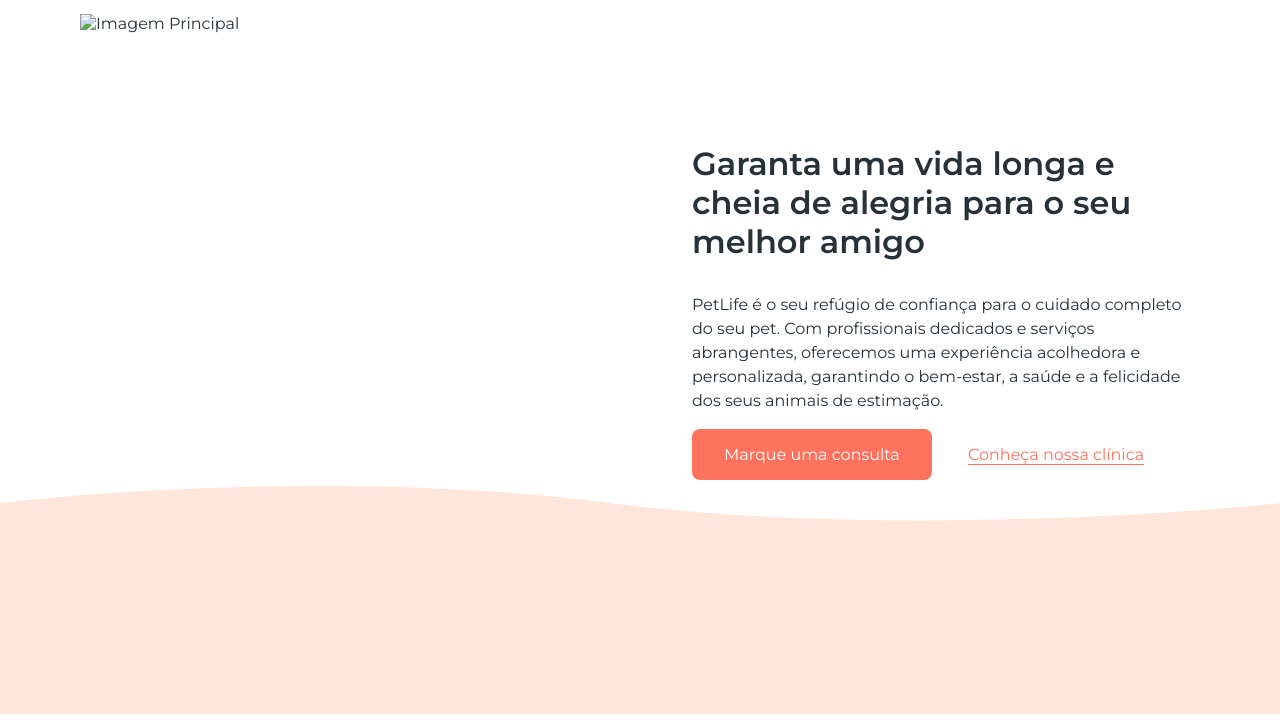
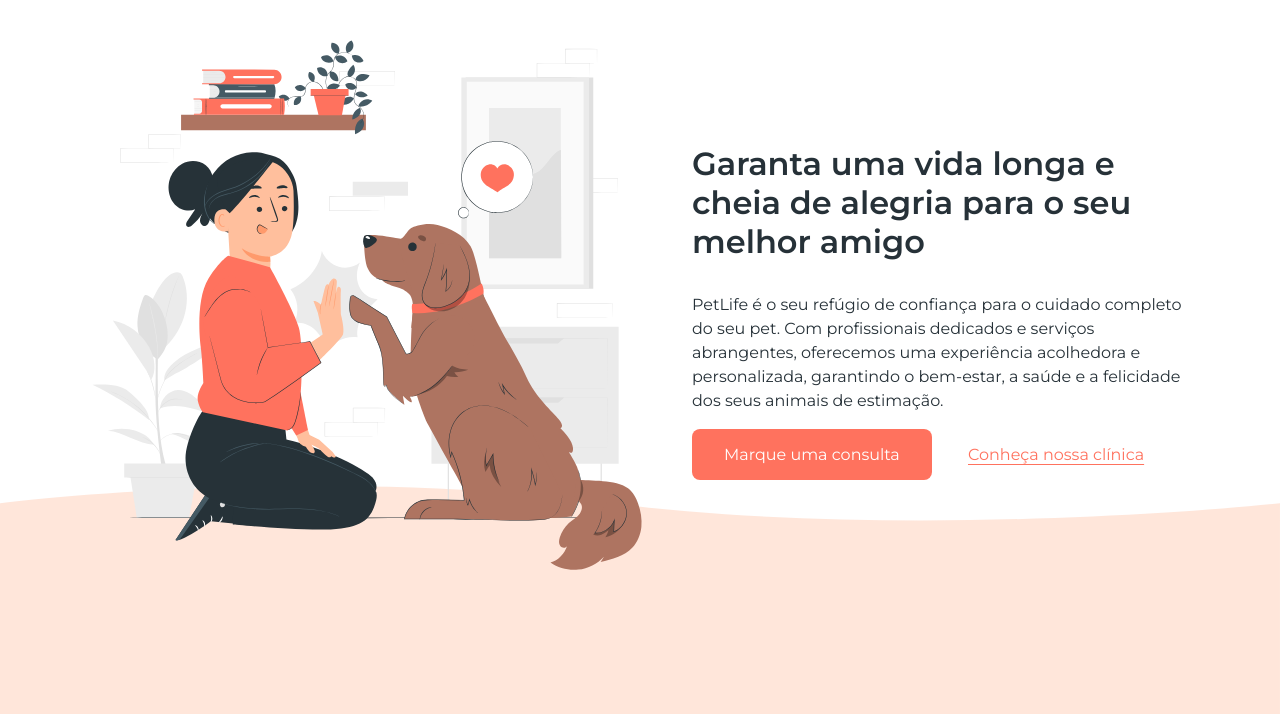
Before and after one commit to allymonteiro/PetLife, a plain HTML site: page index.html in a window 1280 px wide. Shown: the part 79-800 px from the top of the page. Drawn offline with Linux system fonts and the light colour scheme; the site is published under a folder, as on GitHub Pages, so addresses that start at the root find nothing.

Commit message:
correção de bugs

```diff
--- a/index.html
+++ b/index.html
@@ -23,7 +23,7 @@
 
     <main>
         <section id="inicio">
-            <img src="/img/start-img.svg" alt="Imagem Principal" width="580" height="580">
+            <img src="img/start-img.svg" alt="Imagem Principal" width="580" height="580">
             <div>
                 <h1>Garanta uma vida longa e cheia de alegria para o seu melhor amigo</h1>
                 <p class="paragrafo">
```
